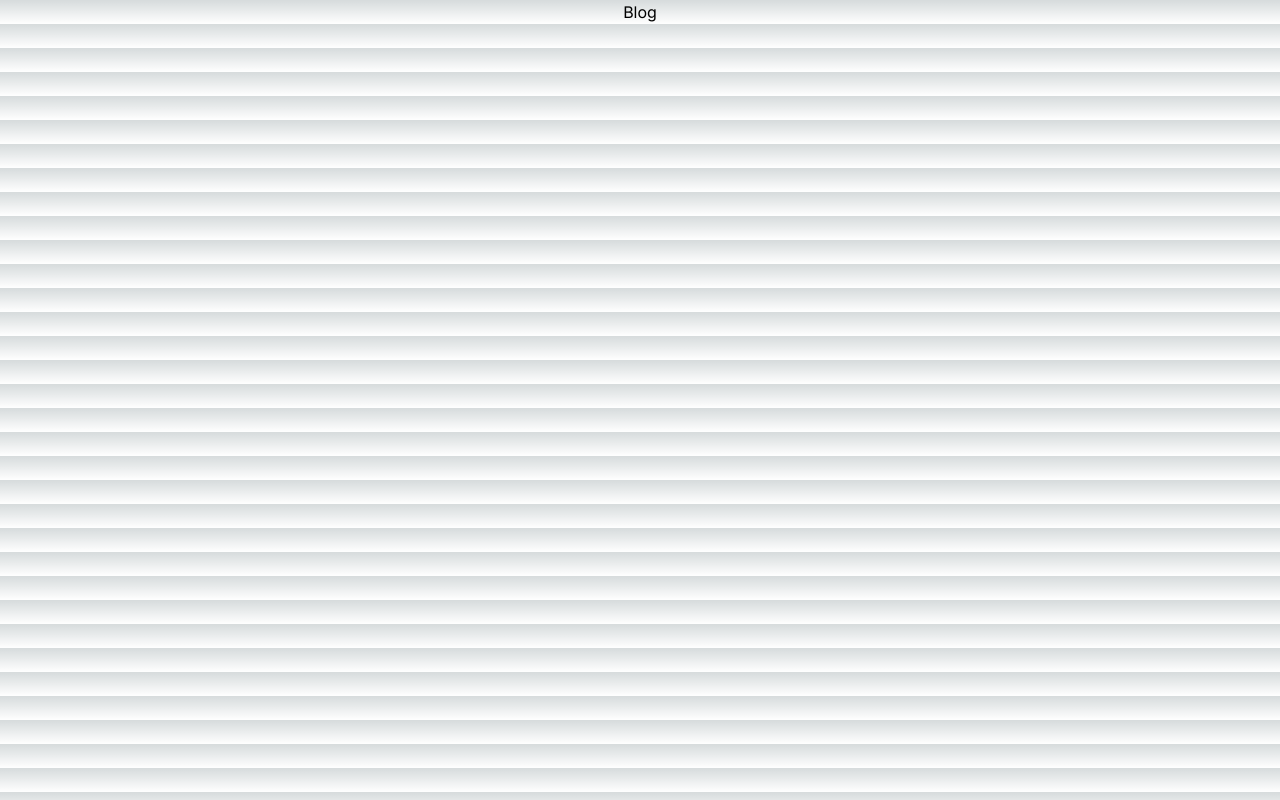
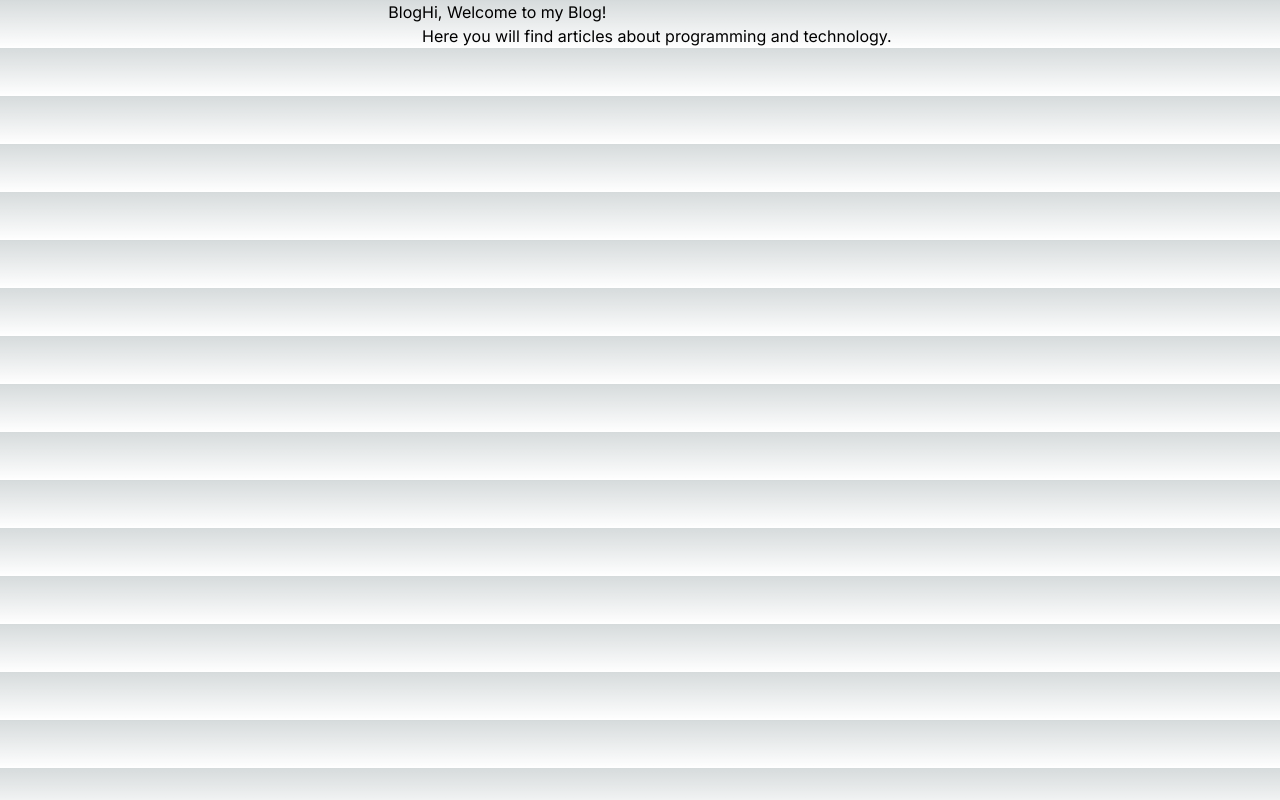
Before and after one commit to JackBerezhnov/jackwebdev-blog, a Next.js app: page / in a window 1280 px wide. Built offline with nearby package versions, Linux system fonts and the light colour scheme.

Commit message:
Add some description

```diff
--- a/src/app/page.tsx
+++ b/src/app/page.tsx
@@ -2,8 +2,12 @@ import Image from "next/image";
 
 export default function Home() {
   return (
-    <div className="flex justify-center">
+    <header className="flex justify-center">
       <h1>Blog</h1>
-    </div>
+      <div className="description">
+        <p>Hi, Welcome to my Blog!</p>
+        <p>Here you will find articles about programming and technology.</p>
+      </div>
+    </header>
   );
 }
```
